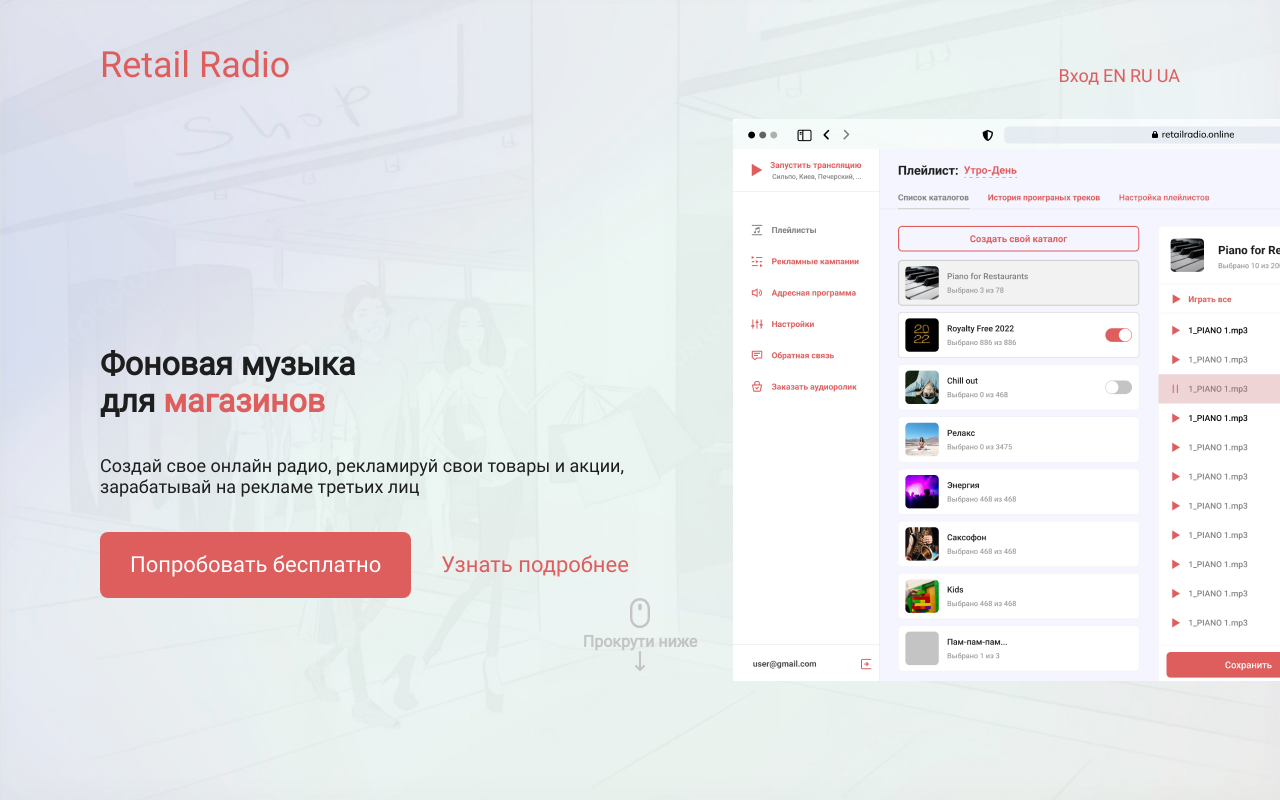
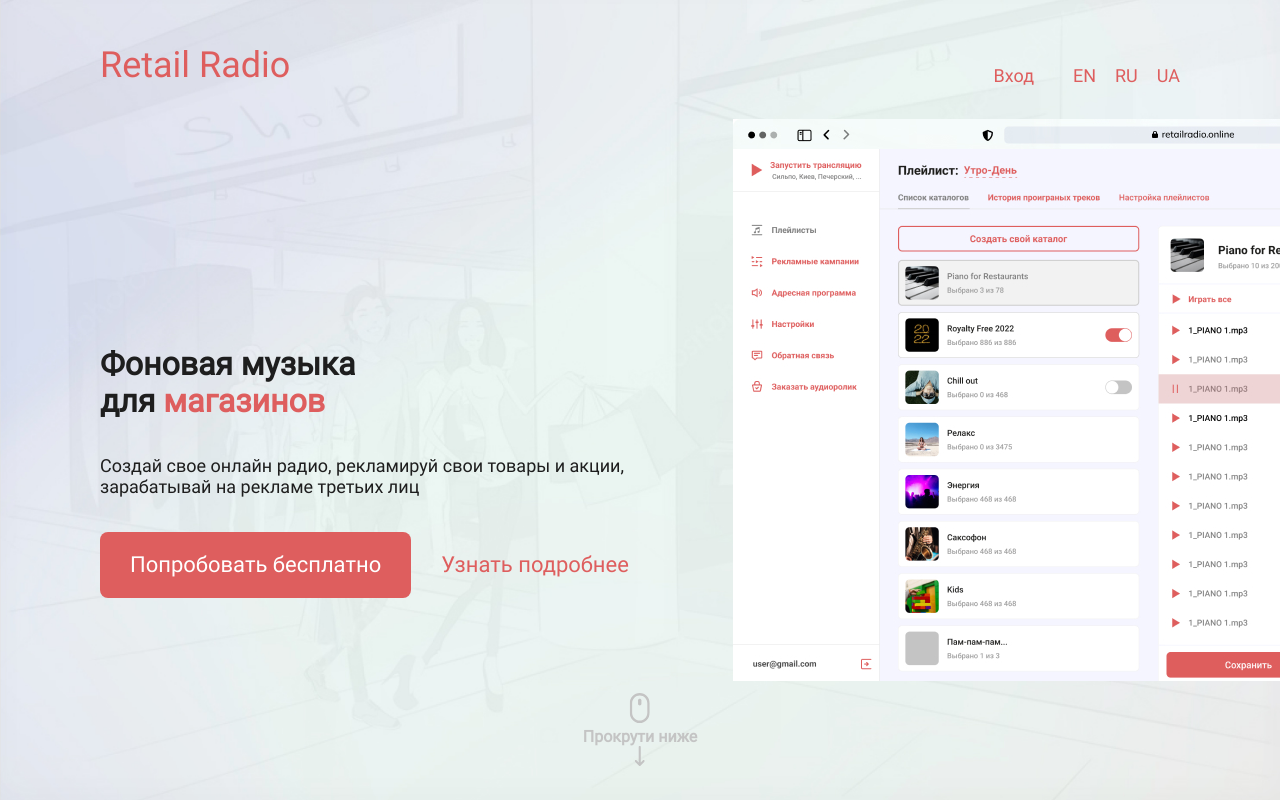
Before and after one commit to alexwertand/retail-radio-main-page, a plain HTML site: page index.html in a window 1280 px wide. Shown: the top 800 px of the page. Drawn offline with Linux system fonts and the light colour scheme.

Commit message:
corrected section-1

```diff
--- a/assets/css/main.css
+++ b/assets/css/main.css
@@ -283,6 +283,14 @@ button {
         margin-bottom: 35px;
     }
 
+    .language-switcher-box a + a {
+        margin-left: 15px;
+    }
+
+    .language-switcher-box .link-enter + a {
+        margin-left: 35px;
+    }
+
     .language-switcher-box a {
         font-size: 18px;
         color: #DE5E5E;
@@ -297,6 +305,9 @@ button {
     }
 
     .scroll-more-box {
+        left: 50%;
+        bottom: 30px;
+        transform: translateX(-50%);
         font-weight: 600;
         font-size: 16px;
         line-height: 19px;
--- a/index.html
+++ b/index.html
@@ -12,12 +12,12 @@
 <body>
     <main>
         <div class="section-1 d-flex justify-content-center full-height">
-            <section class="container">
+            <section class="container position-relative">
                 <div class="nav-panel d-flex justify-content-between align-items-end">
                     <div class="logo-box fs-36 red-1">Retail Radio</div>
 
                     <div class="language-switcher-box">
-                        <a href="">Вход</a>
+                        <a class="link-enter" href="">Вход</a>
 
                         <a href="">EN</a>
 
@@ -53,7 +53,7 @@
                     <a href="" class="more-info-link red-1">Узнать подробнее</a>
                 </div>
 
-                <div class="scroll-more-box text-center gray-4">
+                <div class="scroll-more-box position-absolute z-5 text-center gray-4">
                     <svg class="mouse-icon" width="20" height="30" viewBox="0 0 20 30" fill="none" xmlns="http://www.w3.org/2000/svg">
                         <path d="M10 30C4.47592 30 0 25.3554 0 19.6592V10.3116C0 4.61538 4.47592 0 10 0C15.5241 0 20 4.61538 20 10.3116V19.6592C20 25.3554 15.5241 30 10 30ZM10 2.48296C5.80736 2.48296 2.40793 5.98832 2.40793 10.3116V19.6592C2.40793 23.9825 5.80736 27.4878 10 27.4878C14.1926 27.4878 17.5921 23.9825 17.5921 19.6592V10.3116C17.5921 5.98832 14.1926 2.48296 10 2.48296Z" fill="#C4C4C4"/>
                         <path d="M10 12.5C9.10853 12.5 8.33333 11.8504 8.33333 11.0299V7.30342C8.33333 6.51709 9.06977 5.83333 10 5.83333C10.9302 5.83333 11.6667 6.48291 11.6667 7.30342V11.0299C11.6667 11.8504 10.9302 12.5 10 12.5Z" fill="#C4C4C4"/>
```
